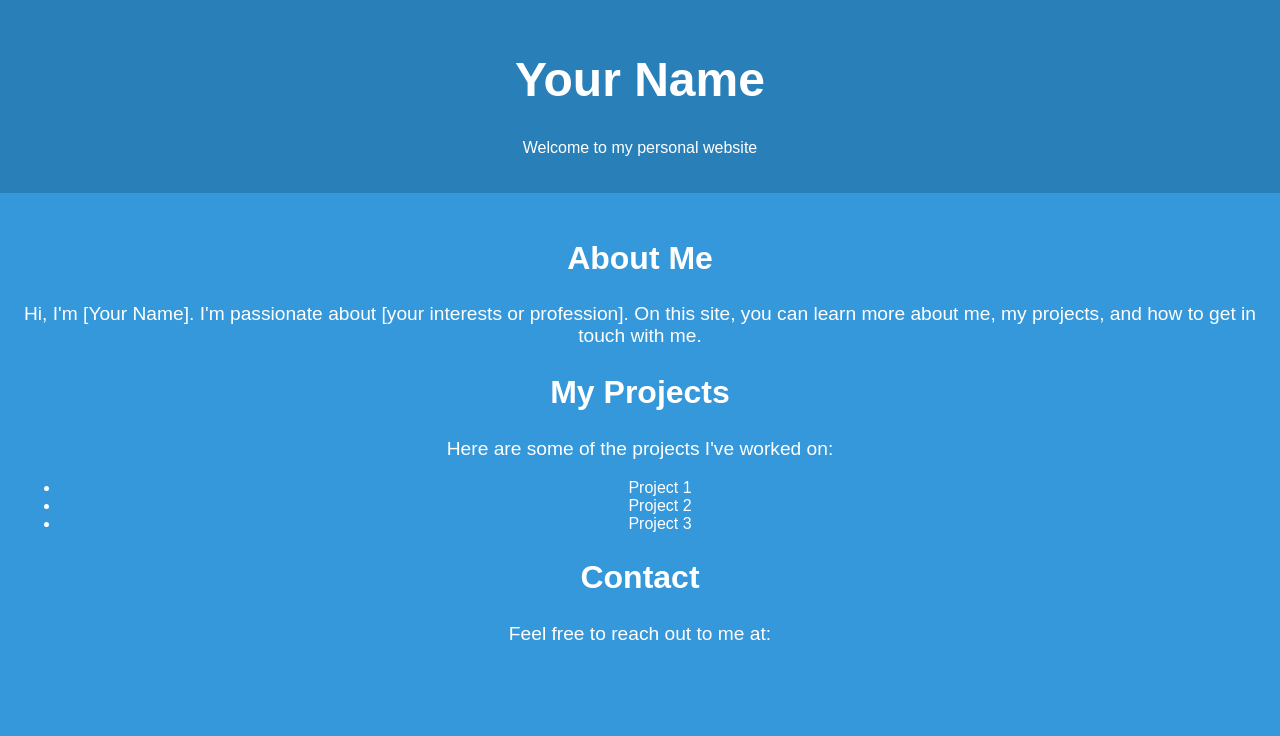
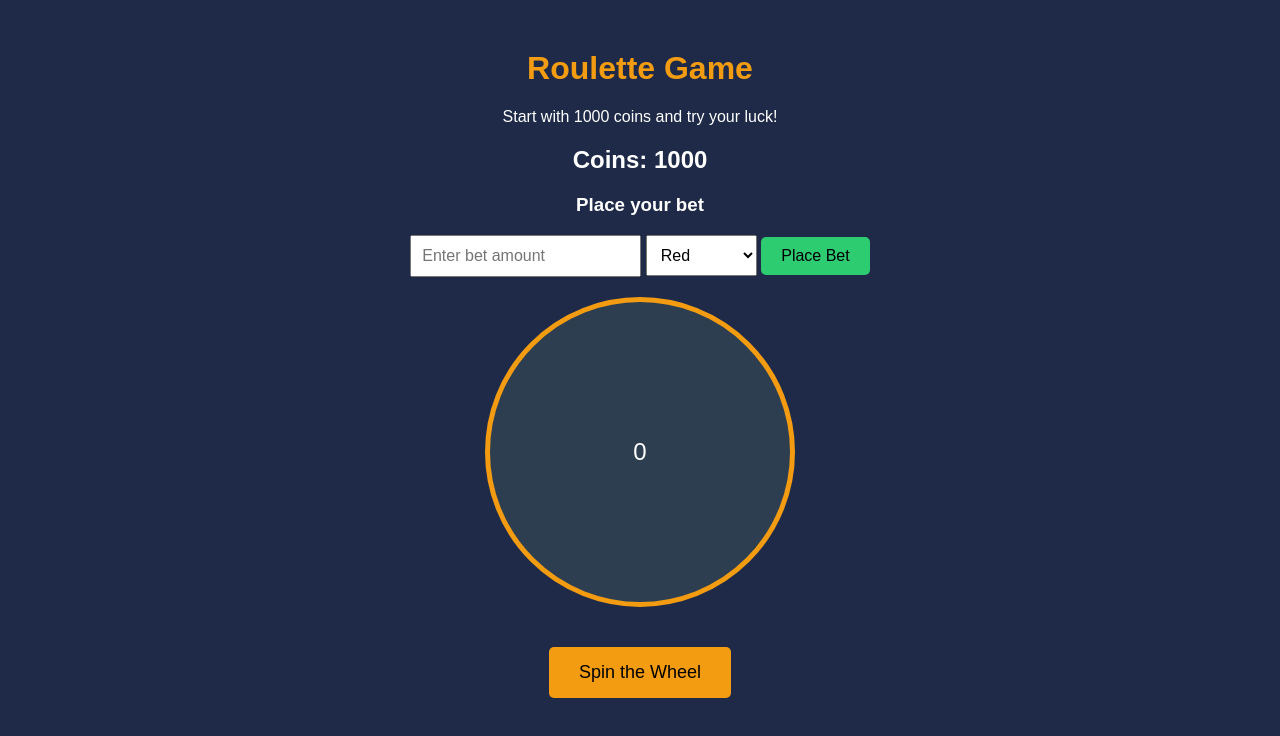
Before and after one commit to Hgovs/Website, a plain HTML site: page index.html in a window 1280 px wide. Drawn offline with Linux system fonts and the light colour scheme.

Commit message:
Update index.html

```diff
--- a/index.html
+++ b/index.html
@@ -1,78 +1,164 @@
+
 <!DOCTYPE html>
 <html lang="en">
 <head>
     <meta charset="UTF-8">
     <meta name="viewport" content="width=device-width, initial-scale=1.0">
-    <title>Your Name - Personal Website</title>
+    <title>Roulette Game</title>
     <style>
         body {
-            background-color: #3498db; /* Blue background */
             font-family: Arial, sans-serif;
+            background-color: #1e2a47;
             color: white;
-            margin: 0;
-            padding: 0;
             text-align: center;
         }
 
-        header {
-            padding: 20px;
-            background-color: #2980b9; /* Darker blue for header */
+        h1 {
+            margin-top: 50px;
+            color: #f39c12;
         }
 
-        h1 {
-            font-size: 3em;
+        #roulette-wheel {
+            margin: 20px auto;
+            border: 5px solid #f39c12;
+            border-radius: 50%;
+            width: 300px;
+            height: 300px;
+            display: flex;
+            justify-content: center;
+            align-items: center;
+            background-color: #2c3e50;
         }
 
-        .content {
-            padding: 20px;
+        .spin-btn {
+            background-color: #f39c12;
+            color: black;
+            padding: 15px 30px;
+            border: none;
+            font-size: 18px;
+            cursor: pointer;
+            border-radius: 5px;
+            margin-top: 20px;
         }
 
-        .content h2 {
-            font-size: 2em;
+        .spin-btn:hover {
+            background-color: #e67e22;
         }
 
-        .content p {
-            font-size: 1.2em;
+        .balance, .betting {
+            margin-top: 20px;
         }
 
-        .footer {
-            background-color: #2980b9; /* Darker blue for footer */
+        .betting input, .betting select {
             padding: 10px;
-            position: absolute;
-            bottom: 0;
-            width: 100%;
-            text-align: center;
+            font-size: 16px;
         }
 
-        .social-links a {
-            margin: 0 10px;
-            color: white;
-            text-decoration: none;
-            font-size: 1.5em;
+        .betting button {
+            padding: 10px 20px;
+            font-size: 16px;
+            background-color: #2ecc71;
+            border: none;
+            cursor: pointer;
+            border-radius: 5px;
         }
 
-        .social-links a:hover {
+        .betting button:hover {
+            background-color: #27ae60;
+        }
+
+        .result {
+            margin-top: 20px;
+            font-size: 20px;
             color: #f39c12;
         }
     </style>
 </head>
 <body>
-    <header>
-        <h1>Your Name</h1>
-        <p>Welcome to my personal website</p>
-    </header>
 
-    <div class="content">
-        <h2>About Me</h2>
-        <p>Hi, I'm [Your Name]. I'm passionate about [your interests or profession]. On this site, you can learn more about me, my projects, and how to get in touch with me.</p>
+    <h1>Roulette Game</h1>
+    <p>Start with 1000 coins and try your luck!</p>
 
-        <h2>My Projects</h2>
-        <p>Here are some of the projects I've worked on:</p>
-        <ul>
-            <li>Project 1</li>
-            <li>Project 2</li>
-            <li>Project 3</li>
-        </ul>
+    <div class="balance">
+        <h2>Coins: <span id="coin-balance">1000</span></h2>
+    </div>
 
-        <h2>Contact</h2>
-        <p>Feel free to reach out to me at:</p>
+    <div class="betting">
+        <h3>Place your bet</h3>
+        <input type="number" id="bet-amount" placeholder="Enter bet amount" min="1">
+        <select id="bet-type">
+            <option value="red">Red</option>
+            <option value="black">Black</option>
+            <option value="green">Green (0)</option>
+        </select>
+        <button onclick="placeBet()">Place Bet</button>
+    </div>
+
+    <div id="roulette-wheel">
+        <div id="roulette-result" style="font-size: 24px; color: white;">0</div>
+    </div>
+
+    <button class="spin-btn" onclick="spinWheel()">Spin the Wheel</button>
+
+    <div class="result" id="result-message"></div>
+
+    <script>
+        let coinBalance = 1000;
+
+        // Spin the roulette wheel
+        function spinWheel() {
+            let randomNumber = Math.floor(Math.random() * 37); // Numbers 0-36
+            let rouletteResult = document.getElementById('roulette-result');
+            let resultMessage = document.getElementById('result-message');
+
+            rouletteResult.textContent = randomNumber;
+
+            let betAmount = parseInt(document.getElementById('bet-amount').value);
+            let betType = document.getElementById('bet-type').value;
+
+            if (betAmount > coinBalance) {
+                resultMessage.textContent = "Not enough coins!";
+                return;
+            }
+
+            // Adjusting the outcome based on the bet type
+            let win = false;
+
+            if (betType === "red" && randomNumber >= 1 && randomNumber <= 10 && randomNumber % 2 !== 0 ||
+                betType === "red" && randomNumber >= 19 && randomNumber <= 28 && randomNumber % 2 !== 0) {
+                win = true;
+            } else if (betType === "black" && randomNumber >= 11 && randomNumber <= 18 && randomNumber % 2 === 0 ||
+                betType === "black" && randomNumber >= 29 && randomNumber <= 36 && randomNumber % 2 === 0) {
+                win = true;
+            } else if (betType === "green" && randomNumber === 0) {
+                win = true;
+            }
+
+            if (win) {
+                coinBalance += betAmount; // User wins
+                resultMessage.textContent = `You won! Your new balance is ${coinBalance} coins.`;
+            } else {
+                coinBalance -= betAmount; // User loses
+                resultMessage.textContent = `You lost. Your new balance is ${coinBalance} coins.`;
+            }
+
+            document.getElementById('coin-balance').textContent = coinBalance;
+
+            if (coinBalance <= 0) {
+                resultMessage.textContent = "Game Over! You've run out of coins.";
+                document.querySelector('.spin-btn').disabled = true;
+            }
+        }
+
+        // Place a bet (check if bet is valid)
+        function placeBet() {
+            let betAmount = parseInt(document.getElementById('bet-amount').value);
+
+            if (betAmount <= 0 || betAmount > coinBalance) {
+                alert("Please enter a valid bet amount.");
+            }
+        }
+    </script>
+
+</body>
+</html>
```
